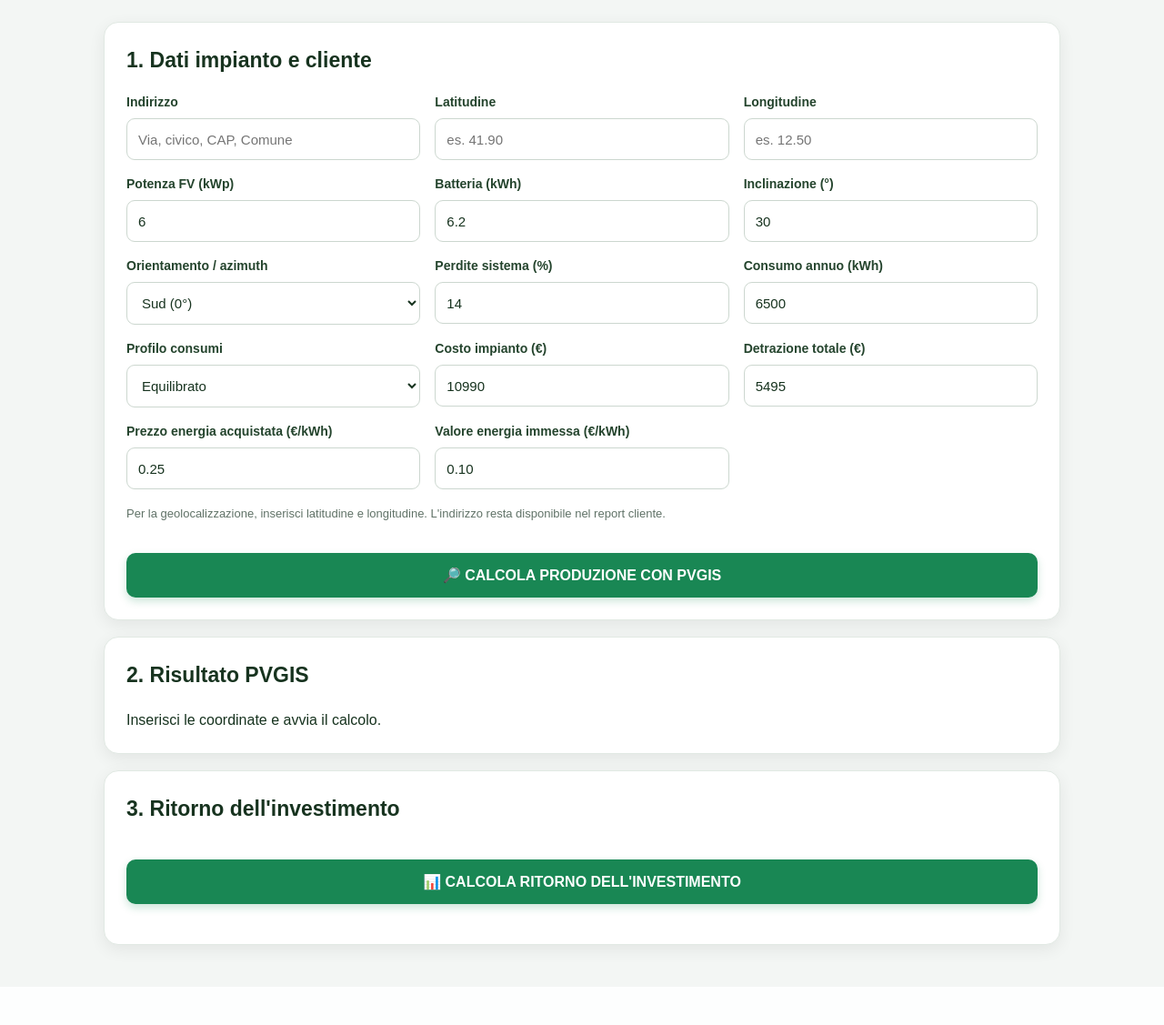
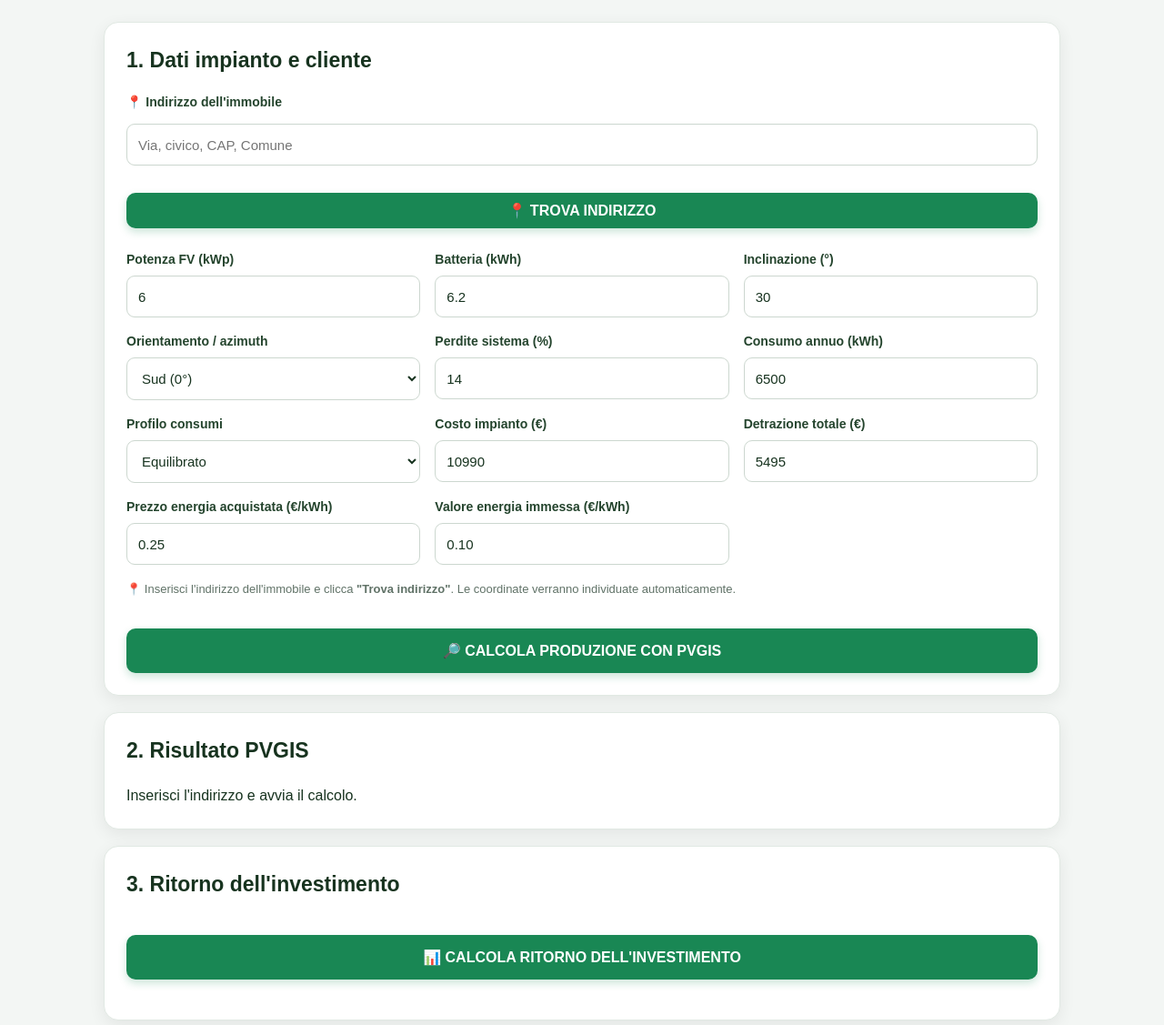
Before and after one commit to simoneenergiagiusta-pixel/configuratore-fotovoltaico, a Flask app: page / in a window 1280 px wide. Shown: the part 130-1257 px from the top of the page at 91% size. Before the commit the page ends 1183 px from the top, so only its background shows below. Run offline with Flask 3, Linux system fonts and the light colour scheme.

Commit message:
Update index.html

```diff
--- a/templates/index.html
+++ b/templates/index.html
@@ -27,33 +27,71 @@
 
     <div class="grid">
 
-      <label>
-        Indirizzo
+      <!-- INDIRIZZO -->
+
+      <label style="grid-column:1 / -1;">
+
+        📍 Indirizzo dell'immobile
+
+        <div style="
+          display:flex;
+          gap:10px;
+          margin-top:6px;
+          flex-wrap:wrap;
+        ">
+
           <input
             id="address"
             placeholder="Via, civico, CAP, Comune"
+            autocomplete="street-address"
+            style="
+              flex:1;
+              min-width:220px;
+            "
           >
+
+          <button
+            type="button"
+            onclick="geocodeAddress()"
+            style="
+              white-space:nowrap;
+              padding:10px 16px;
+              font-weight:bold;
+              cursor:pointer;
+            "
+          >
+            📍 TROVA INDIRIZZO
+          </button>
+
+        </div>
+
+        <div
+          id="addressResult"
+          style="
+            margin-top:8px;
+            font-size:14px;
+          "
+        ></div>
+
       </label>
 
-      <label>
-        Latitudine
+
+      <!--
+        Le coordinate NON vengono più mostrate.
+        Rimangono presenti nel form perché servono
+        al funzionamento di PVGIS e del PDF.
+      -->
+
       <input
         id="lat"
-          type="number"
-          step="0.000001"
-          placeholder="es. 41.90"
+        type="hidden"
       >
-      </label>
 
-      <label>
-        Longitudine
       <input
         id="lon"
-          type="number"
-          step="0.000001"
-          placeholder="es. 12.50"
+        type="hidden"
       >
-      </label>
+
 
       <label>
         Potenza FV (kWp)
@@ -65,6 +103,7 @@
         >
       </label>
 
+
       <label>
         Batteria (kWh)
         <input
@@ -75,6 +114,7 @@
         >
       </label>
 
+
       <label>
         Inclinazione (°)
         <input
@@ -84,6 +124,7 @@
           value="30"
         >
       </label>
+
 
       <label>
         Orientamento / azimuth
@@ -106,25 +147,32 @@
 
       </label>
 
+
       <label>
         Perdite sistema (%)
+
         <input
           id="loss"
           type="number"
           step="0.1"
           value="14"
         >
+
       </label>
+
 
       <label>
         Consumo annuo (kWh)
+
         <input
           id="consumption"
           type="number"
           step="1"
           value="6500"
         >
+
       </label>
+
 
       <label>
         Profilo consumi
@@ -147,58 +195,74 @@
 
       </label>
 
+
       <label>
         Costo impianto (€)
+
         <input
           id="cost"
           type="number"
           step="1"
           value="10990"
         >
+
       </label>
+
 
       <label>
         Detrazione totale (€)
+
         <input
           id="deduction"
           type="number"
           step="1"
           value="5495"
         >
+
       </label>
+
 
       <label>
         Prezzo energia acquistata (€/kWh)
+
         <input
           id="energy_price"
           type="number"
           step="0.01"
           value="0.25"
         >
+
       </label>
+
 
       <label>
         Valore energia immessa (€/kWh)
+
         <input
           id="export_price"
           type="number"
           step="0.01"
           value="0.10"
         >
+
       </label>
 
     </div>
 
 
-    <p class="note">
+    <p class="note" id="locationNote">
 
-      Per la geolocalizzazione, inserisci latitudine e longitudine.
-      L'indirizzo resta disponibile nel report cliente.
+      📍 Inserisci l'indirizzo dell'immobile e clicca
+      <b>"Trova indirizzo"</b>.
+      Le coordinate verranno individuate automaticamente.
 
     </p>
 
 
-    <button onclick="getPVGIS()">
+    <button
+      type="button"
+      onclick="getPVGIS()"
+    >
       🔎 CALCOLA PRODUZIONE CON PVGIS
     </button>
 
@@ -215,7 +279,7 @@
 
     <div id="pvgisResult" class="result">
 
-      Inserisci le coordinate e avvia il calcolo.
+      Inserisci l'indirizzo e avvia il calcolo.
 
     </div>
 
@@ -230,7 +294,10 @@
 
     <h2>3. Ritorno dell'investimento</h2>
 
-    <button onclick="calculate()">
+    <button
+      type="button"
+      onclick="calculate()"
+    >
       📊 CALCOLA RITORNO DELL'INVESTIMENTO
     </button>
 
@@ -247,9 +314,181 @@ let annualProduction = 0;
 
 let monthlyProduction = [];
 
+let addressFound = false;
+
 
 const v = id =>
   document.getElementById(id).value;
+
+
+/* =========================================================
+   GEOCODIFICA INDIRIZZO
+========================================================= */
+
+async function geocodeAddress(){
+
+  const address =
+    v("address").trim();
+
+  const result =
+    document.getElementById("addressResult");
+
+  const button =
+    event.currentTarget;
+
+
+  if(!address){
+
+    result.innerHTML =
+      "<span style='color:#b00020;font-weight:bold'>" +
+      "⚠️ Inserisci prima un indirizzo." +
+      "</span>";
+
+    return;
+
+  }
+
+
+  button.disabled = true;
+
+  button.innerText =
+    "⏳ RICERCA...";
+
+
+  result.innerHTML =
+    "Ricerca dell'indirizzo in corso…";
+
+
+  addressFound = false;
+
+  document.getElementById("lat").value = "";
+
+  document.getElementById("lon").value = "";
+
+
+  try{
+
+    const r =
+      await fetch(
+        "/api/geocode",
+        {
+          method:"POST",
+
+          headers:{
+            "Content-Type":"application/json"
+          },
+
+          body:JSON.stringify({
+            address: address
+          })
+        }
+      );
+
+
+    const d =
+      await r.json();
+
+
+    if(!r.ok || !d.success){
+
+      throw new Error(
+        d.error ||
+        "Indirizzo non trovato."
+      );
+
+    }
+
+
+    /*
+      Salviamo le coordinate
+      senza mostrarle all'utente.
+    */
+
+    document.getElementById("lat").value =
+      d.lat;
+
+    document.getElementById("lon").value =
+      d.lon;
+
+
+    addressFound = true;
+
+
+    /*
+      Mostriamo invece l'indirizzo
+      trovato dal sistema.
+    */
+
+    result.innerHTML =
+
+      "<span style='color:#168447;font-weight:bold'>" +
+      "✅ Indirizzo trovato" +
+      "</span><br>" +
+
+      "<span style='font-size:13px'>" +
+      (d.display_name || address) +
+      "</span>";
+
+
+    document.getElementById("locationNote").innerHTML =
+
+      "✅ Posizione individuata automaticamente. " +
+      "Ora puoi procedere con il calcolo PVGIS.";
+
+
+  }
+
+
+  catch(e){
+
+    console.error(e);
+
+
+    result.innerHTML =
+
+      "<span style='color:#b00020;font-weight:bold'>" +
+      "⚠️ Indirizzo non trovato." +
+      "</span><br>" +
+
+      "<span style='font-size:13px'>" +
+      "Controlla via, numero civico e Comune e riprova." +
+      "</span>";
+
+  }
+
+
+  finally{
+
+    button.disabled = false;
+
+    button.innerText =
+      "📍 TROVA INDIRIZZO";
+
+  }
+
+}
+
+
+/* =========================================================
+   ENTER NEL CAMPO INDIRIZZO
+========================================================= */
+
+document
+  .getElementById("address")
+  .addEventListener(
+    "keydown",
+    function(e){
+
+      if(e.key === "Enter"){
+
+        e.preventDefault();
+
+        geocodeAddress();
+
+      }
+
+    }
+  );
 
 
 /* =========================================================
@@ -262,10 +501,36 @@ async function getPVGIS(){
     document.getElementById("pvgisResult");
 
 
-  if(!v("lat") || !v("lon")){
+  /*
+    Controllo indirizzo.
+  */
+
+  if(!v("address").trim()){
 
     result.innerHTML =
-      "<b>Inserisci latitudine e longitudine.</b>";
+      "<b>Inserisci prima l'indirizzo dell'immobile.</b>";
+
+    return;
+
+  }
+
+
+  /*
+    Controllo coordinate.
+  */
+
+  if(
+    !v("lat") ||
+    !v("lon") ||
+    !addressFound
+  ){
+
+    result.innerHTML =
+
+      "<b>Prima trova l'indirizzo.</b><br>" +
+
+      "Clicca sul pulsante " +
+      "<b>📍 TROVA INDIRIZZO</b>.";
 
     return;
 
@@ -273,7 +538,7 @@ async function getPVGIS(){
 
 
   result.innerHTML =
-    "Calcolo PVGIS in corso…";
+    "☀️ Calcolo PVGIS in corso…";
 
 
   try{
@@ -318,24 +583,17 @@ async function getPVGIS(){
       await r.json();
 
 
-    /*
-      SALVIAMO I DATI REALI DI PVGIS
-    */
-
     annualProduction =
       Number(d.annual_kwh) || 0;
 
 
     monthlyProduction =
       Array.isArray(d.monthly_kwh)
-        ? d.monthly_kwh.map(x => Number(x) || 0)
+        ? d.monthly_kwh.map(
+            x => Number(x) || 0
+          )
         : [];
 
-
-    /*
-      Controllo di sicurezza:
-      PVGIS deve restituire 12 mesi.
-    */
 
     if(monthlyProduction.length !== 12){
 
@@ -393,9 +651,9 @@ async function getPVGIS(){
 
       "<b>Errore nel collegamento a PVGIS.</b><br>" +
 
-      "Controlla coordinate e connessione internet " +
+      "Controlla l'indirizzo inserito e " +
 
-      "del computer che esegue l'app.";
+      "la connessione internet.";
 
   }
 
@@ -487,7 +745,7 @@ async function calculate(){
 
         "€ " +
 
-        value.toLocaleString(
+        Number(value).toLocaleString(
           "it-IT",
           {
             maximumFractionDigits:0
@@ -504,10 +762,6 @@ async function calculate(){
 
         : "n.d.";
 
-
-    /*
-      Milestone economici
-    */
 
     const milestones =
       [1,5,10,15,20,25];
@@ -567,7 +821,6 @@ async function calculate(){
 
         <div class="kpis">
 
-
           <div class="kpi">
 
             <small>
@@ -589,7 +842,7 @@ async function calculate(){
             </small>
 
             <b>
-              ${d.self_used.toFixed(0)}
+              ${Number(d.self_used).toFixed(0)}
               kWh
             </b>
 
@@ -603,7 +856,7 @@ async function calculate(){
             </small>
 
             <b>
-              ${d.export.toFixed(0)}
+              ${Number(d.export).toFixed(0)}
               kWh
             </b>
 
@@ -624,19 +877,15 @@ async function calculate(){
 
           </div>
 
-
         </div>
 
 
         <h3 class="economic-title">
-
           💶 RISULTATO ECONOMICO
-
         </h3>
 
 
         <div class="summary">
-
 
           <div>
 
@@ -692,7 +941,6 @@ async function calculate(){
             </strong>
 
           </div>
-
 
         </div>
 
@@ -771,7 +1019,8 @@ async function calculate(){
       >
 
         <button
-          onclick="generatePDF()"
+          type="button"
+          onclick="generatePDF(event)"
           style="
             font-size:16px;
             padding:14px 24px;
@@ -811,10 +1060,10 @@ async function calculate(){
    GENERAZIONE PDF
 ========================================================= */
 
-async function generatePDF(){
+async function generatePDF(event){
 
   const button =
-    event.target;
+    event.currentTarget;
 
 
   try{
@@ -824,12 +1073,6 @@ async function generatePDF(){
     button.innerText =
       "⏳ GENERAZIONE PDF...";
 
-
-    /*
-      Controllo importante:
-      senza produzione mensile non genero
-      un PDF con dati falsati.
-    */
 
     if(
       !monthlyProduction ||
@@ -910,14 +1153,6 @@ async function generatePDF(){
             production:
               annualProduction,
 
-
-            /*
-              QUESTO È IL PUNTO FONDAMENTALE.
-
-              Il backend app.py cerca "monthly",
-              quindi dobbiamo usare esattamente
-              questo nome.
-            */
 
             monthly:
               monthlyProduction
```
Lines whose indentation alone changed are shown as unchanged.
